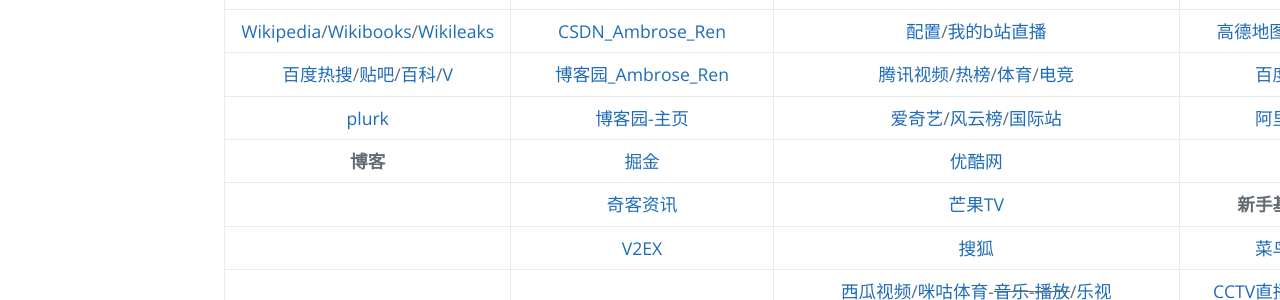
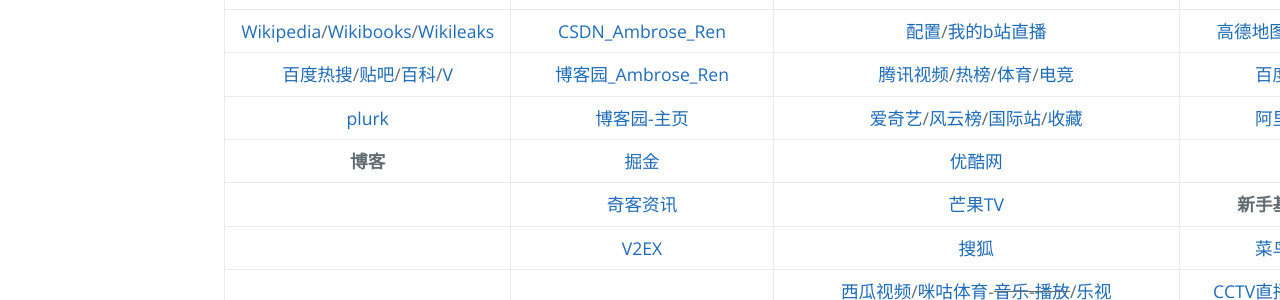
Before and after one commit to AmbroseRen/test, a Jekyll site: the page built from navigation.md, in a window 1280 px wide. Shown: the part 905-1205 px from the top of the page. Built offline with Jekyll 4.4.1, drawn with Linux system fonts in a browser that asks for light colours; our own code applies the rules of GitHub Pages for plain Markdown files; the repository's description, which GitHub fills in, is left out.

Commit message:
Update navigation.md

```diff
--- a/navigation.md
+++ b/navigation.md
@@ -25,7 +25,7 @@
 | [少数派](https://sspai.com/) | [segmentfault](https://segmentfault.com/u/ambroseren/users/following) | [AcFun](https://www.acfun.cn/)/[哔哩哔哩](https://space.bilibili.com/352834482/fans/follow)/[热榜](https://www.bilibili.com/v/popular/rank/all) | [QQ邮箱](https://mail.qq.com/)/[万年历](https://wannianrili.bmcx.com/)/[12306](https://kyfw.12306.cn/otn/leftTicket/init) |
 | [Wikipedia](https://www.wikipedia.org/)/[Wikibooks](https://www.wikibooks.org/)/[Wikileaks](https://wikileaks.org/What-is-WikiLeaks.html) | [CSDN_Ambrose_Ren](https://blog.csdn.net/Ambrose_Ren) | [配置](https://link.bilibili.com/p/center/index#/my-room/start-live)/[我的b站直播](https://live.bilibili.com/22653502) | [高德地图](https://www.amap.com/)/[百度地图](https://map.baidu.com/) |
 | [百度热搜](https://top.baidu.com/board)/[贴吧](https://tieba.baidu.com/index.html)/[百科](https://baike.baidu.com/usercenter/lemmas#favorites)/[V](https://baike.baidu.com/vbaike#gallary) | [博客园_Ambrose_Ren](https://www.cnblogs.com/rensi/) | [腾讯视频](https://v.qq.com/biu/u/playlist)/[热榜](https://v.qq.com/biu/ranks/?t=hotsearch)/[体育](https://live.qq.com/)/[电竞](https://egame.qq.com/) | [百度网盘](https://pan.baidu.com/disk/home) |
-| [plurk](https://www.plurk.com/AmbroseRenCN) | [博客园-主页](https://home.cnblogs.com/u/rensi/) | [爱奇艺](https://www.iqiyi.com/u/fav)/[风云榜](https://www.iqiyi.com/ranks1/home)/[国际站](https://www.iq.com/personal?type=favorite) | [阿里云盘](https://www.aliyundrive.com/drive/) |
+| [plurk](https://www.plurk.com/AmbroseRenCN) | [博客园-主页](https://home.cnblogs.com/u/rensi/) | [爱奇艺](https://www.iqiyi.com/u/fav)/[风云榜](https://www.iqiyi.com/ranks1/home)/[国际站](https://www.iq.com/)/[收藏]((https://www.iq.com/personal?type=favorite)) | [阿里云盘](https://www.aliyundrive.com/drive/) |
 | __博客__ | [掘金](https://juejin.cn/) | [优酷网](https://user.youku.com/page/usc/fav?theme=) | []() |
 | []() | [奇客资讯](https://www.solidot.org/) | [芒果TV](https://i.mgtv.com/my/looklist) | __新手基础自学__ |
 | []() | [V2EX](https://www.v2ex.com/?tab=tech) | [搜狐](https://my.tv.sohu.com/i/bookmark) | [菜鸟教程](https://www.runoob.com/) |
```
